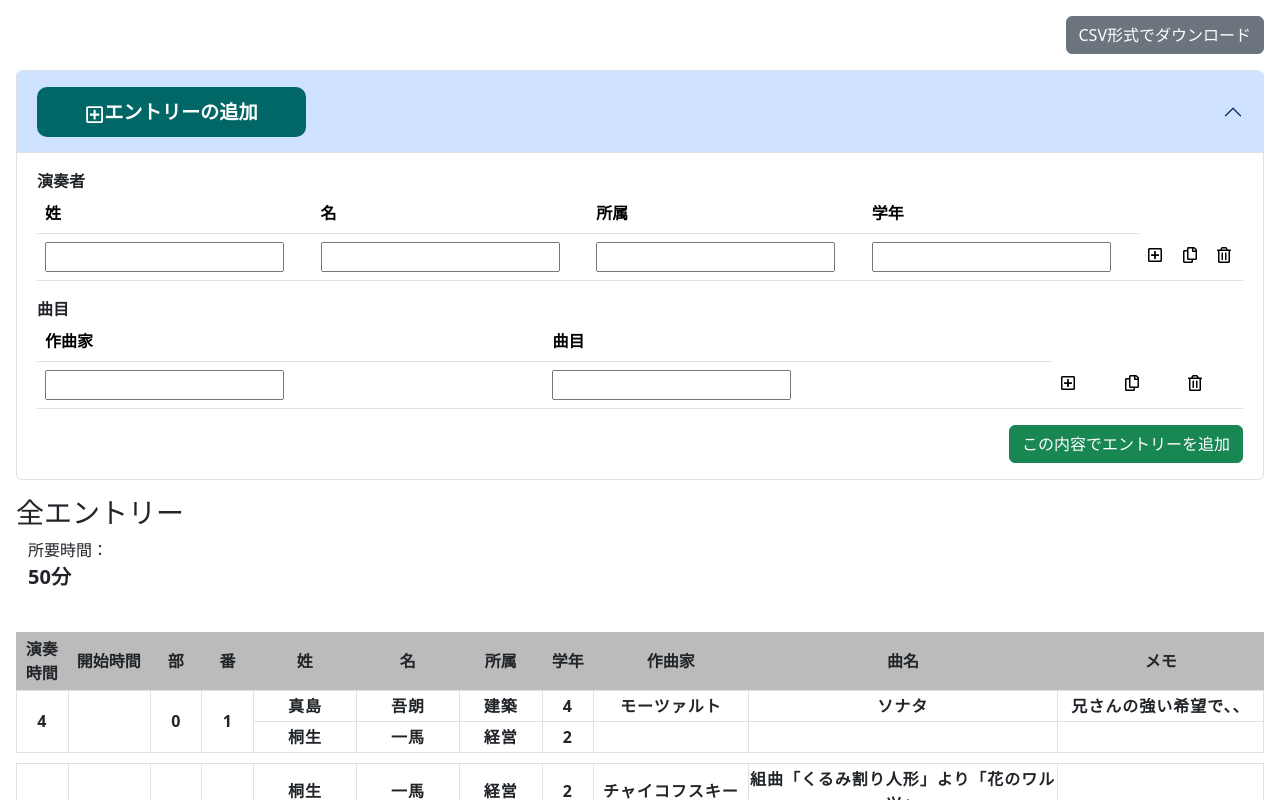
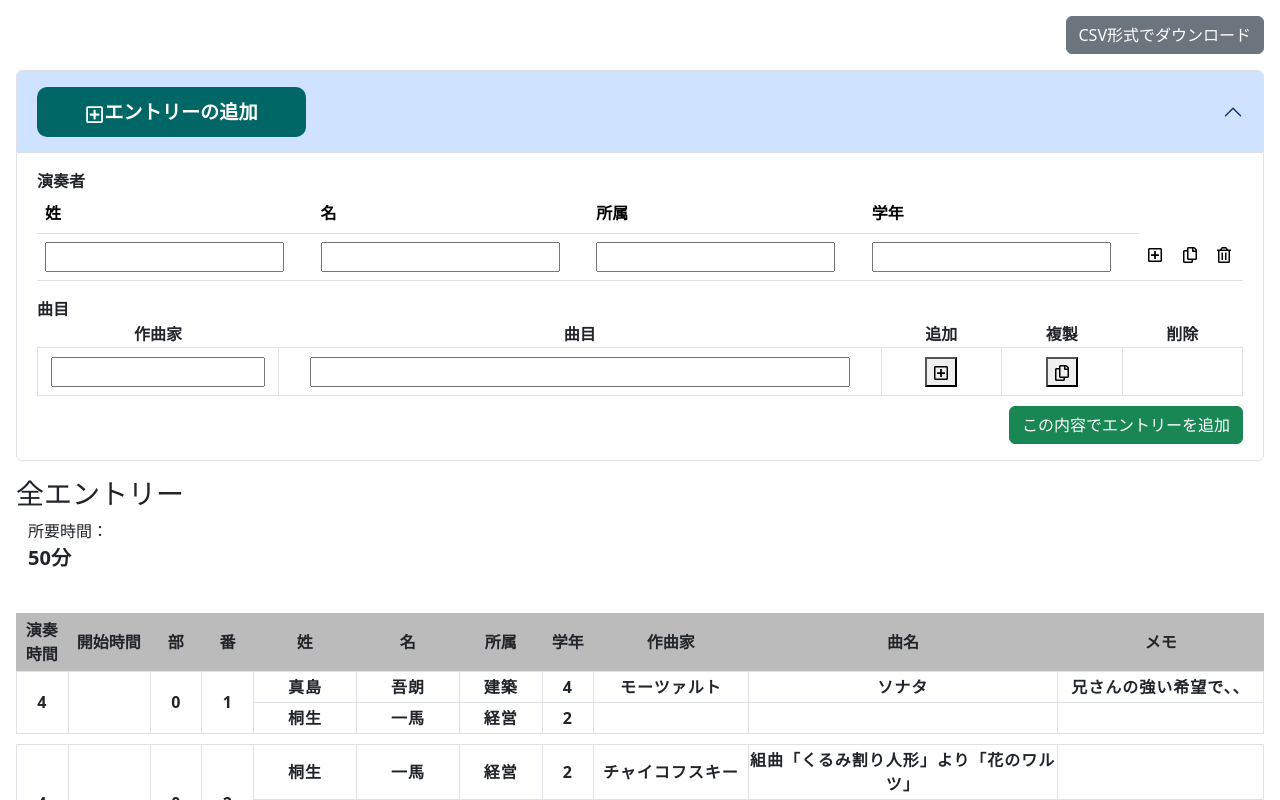
Before and after one commit to ritto153/PianoProgramEditor, a React (Create React App) app: page / in a window 1280 px wide. Shown: the top 800 px of the page. Built offline with nearby package versions, Linux system fonts and the light colour scheme.

Commit message:
table のスタイル変更

```diff
--- a/src/entryAddition/components/WorkAdditionTable.tsx
+++ b/src/entryAddition/components/WorkAdditionTable.tsx
@@ -1,22 +1,56 @@
-import Table from "react-bootstrap/Table";
+import { useFormContext, useFieldArray } from "react-hook-form";
+import styled from "styled-components";
 import WorkAdditionTableRow from "./WorkAdditionTableRow";
+import { InputtingEntryToAdd } from "../../type/Entry";
+
+const StyledTable = styled.table`
+  width: 100%;
+  text-align: center;
+  table-layout: fixed;
+  border-collapse: collapse;
+  margin-bottom: 10px;
+  td {
+    height: 3em;
+    border: 1px solid #dee2e6;
+    padding-top: 3px;
+    padding-bottom: 3px;
+    letter-spacing: 1px;
+  }
+`;
+
+const ThWithWidth = styled.th<{ $width: number }>`
+  width: ${(props) => props.$width}%;
+`;
 
 export default function WorkAdditionTable() {
-  const workNum = 1; // 変動させる必要あり
+  const { control } = useFormContext<InputtingEntryToAdd>();
+  const { fields, remove, insert } = useFieldArray<InputtingEntryToAdd>({
+    control,
+    name: "works",
+  });
 
   return (
-    <Table>
+    <StyledTable>
       <thead>
         <tr>
-          <th>作曲家</th>
-          <th>曲目</th>
+          <ThWithWidth $width={20}>作曲家</ThWithWidth>
+          <ThWithWidth $width={50}>曲目</ThWithWidth>
+          <ThWithWidth $width={10}>追加</ThWithWidth>
+          <ThWithWidth $width={10}>複製</ThWithWidth>
+          <ThWithWidth $width={10}>削除</ThWithWidth>
         </tr>
       </thead>
       <tbody>
-        {Array.from({ length: workNum }).map((_, i) => (
-          <WorkAdditionTableRow key={i} index={i}/>
+        {fields.map((item, index) => (
+          <WorkAdditionTableRow
+            key={item.id}
+            index={index}
+            count={fields.length}
+            remove={remove}
+            insert={insert}
+          />
         ))}
       </tbody>
-    </Table>
+    </StyledTable>
   );
 }
--- a/src/entryAddition/components/WorkAdditionTableRow.tsx
+++ b/src/entryAddition/components/WorkAdditionTableRow.tsx
@@ -1,38 +1,65 @@
+import styled from "styled-components";
 import { FaRegPlusSquare, FaRegTrashAlt, FaRegCopy } from "react-icons/fa";
+import {
+  useFormContext,
+  UseFieldArrayRemove,
+  UseFieldArrayInsert,
+} from "react-hook-form";
 import { InputtingEntryToAdd } from "../../type/Entry";
-import { useFormContext } from "react-hook-form";
 
+const StyledInput = styled.input`
+  width: 90%
+`
 interface Props {
   index: number;
+  count: number;
+  remove: UseFieldArrayRemove;
+  insert: UseFieldArrayInsert<InputtingEntryToAdd>;
 }
 
 export default function WorkAdditionTableRow(props: Props) {
-  const { index } = props;
-  const { register } = useFormContext<InputtingEntryToAdd>();
+  const { index, count, remove, insert } = props;
+  const { register, getValues } = useFormContext<InputtingEntryToAdd>();
+
+  const insertCopiedRow = () => {
+    const work = getValues().works[index];
+
+    insert(index + 1, work);
+  };
 
   return (
     <tr>
-      <th>
-        <input
-          type="text"
-          {...register(`works.${index}.composer`, { required: true })}
-        />
-      </th>
-      <th>
-        <input
-          type="text"
-          {...register(`works.${index}.name`, { required: true })}
-        />
-      </th>
-      <th>
-        <FaRegPlusSquare />
-      </th>
-      <th>
-        <FaRegCopy />
-      </th>
-      <th>
-        <FaRegTrashAlt />
-      </th>
+      <td>
+        {/** 作曲家 */}
+        <StyledInput {...register(`works.${index}.composer`, { required: true })} />
+      </td>
+      <td>
+        {/** 曲名 */}
+        <StyledInput {...register(`works.${index}.name`, { required: true })} />
+      </td>
+      <td>
+        {/** 空の行を下に追加するボタン */}
+        <button
+          type="button"
+          onClick={() => insert(index + 1, { composer: "", name: "" })}
+        >
+          <FaRegPlusSquare />
+        </button>
+      </td>
+      <td>
+        {/** 現在の行をコピーして下に挿入するボタン */}
+        <button type="button" onClick={() => insertCopiedRow()}>
+          <FaRegCopy />
+        </button>
+      </td>
+      <td>
+        {/** 現在の行を削除するボタン */}
+        {count > 1 && (
+          <button type="button" onClick={() => remove(index)}>
+            <FaRegTrashAlt />
+          </button>
+        )}
+      </td>
     </tr>
   );
 }
```
